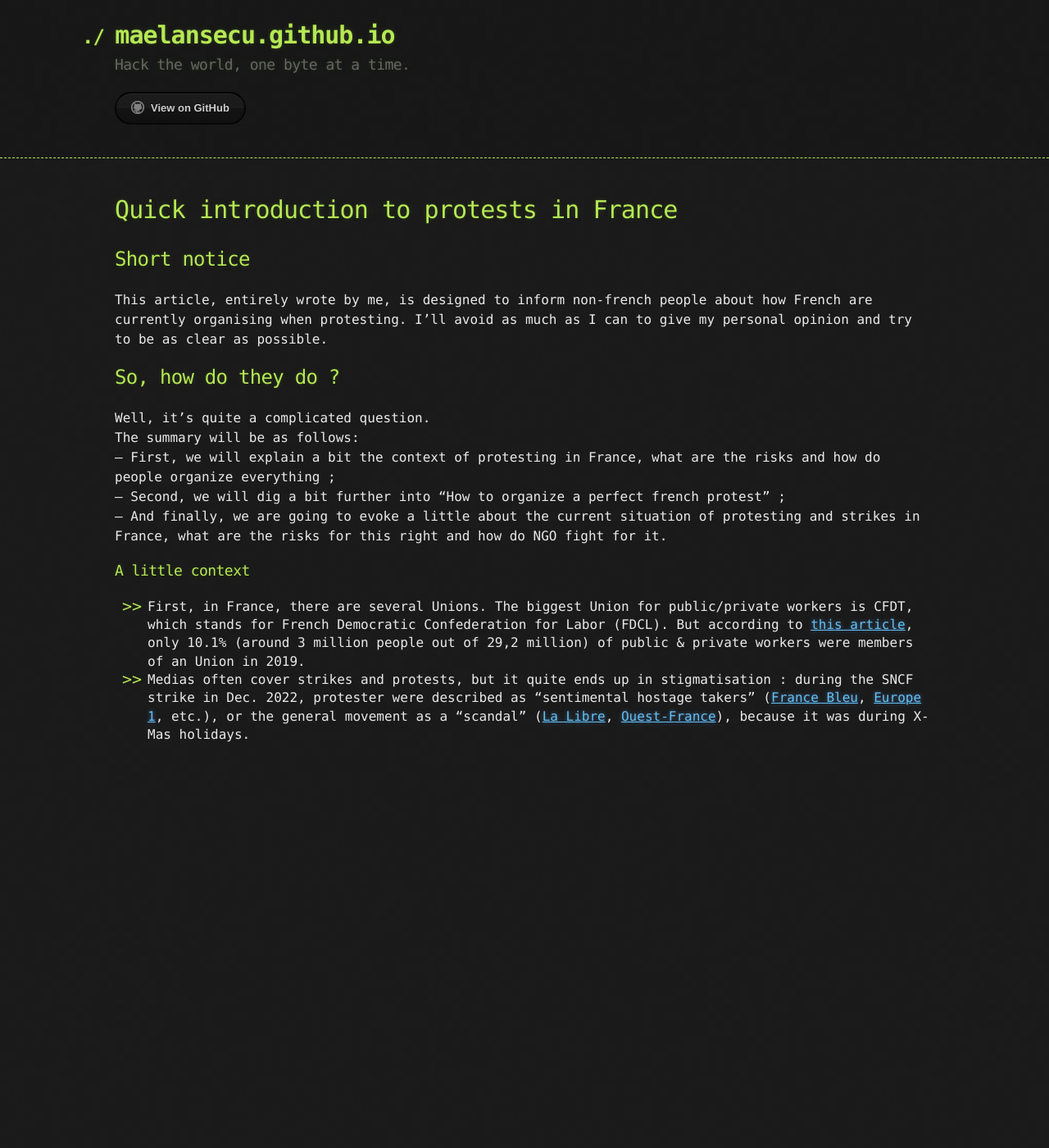
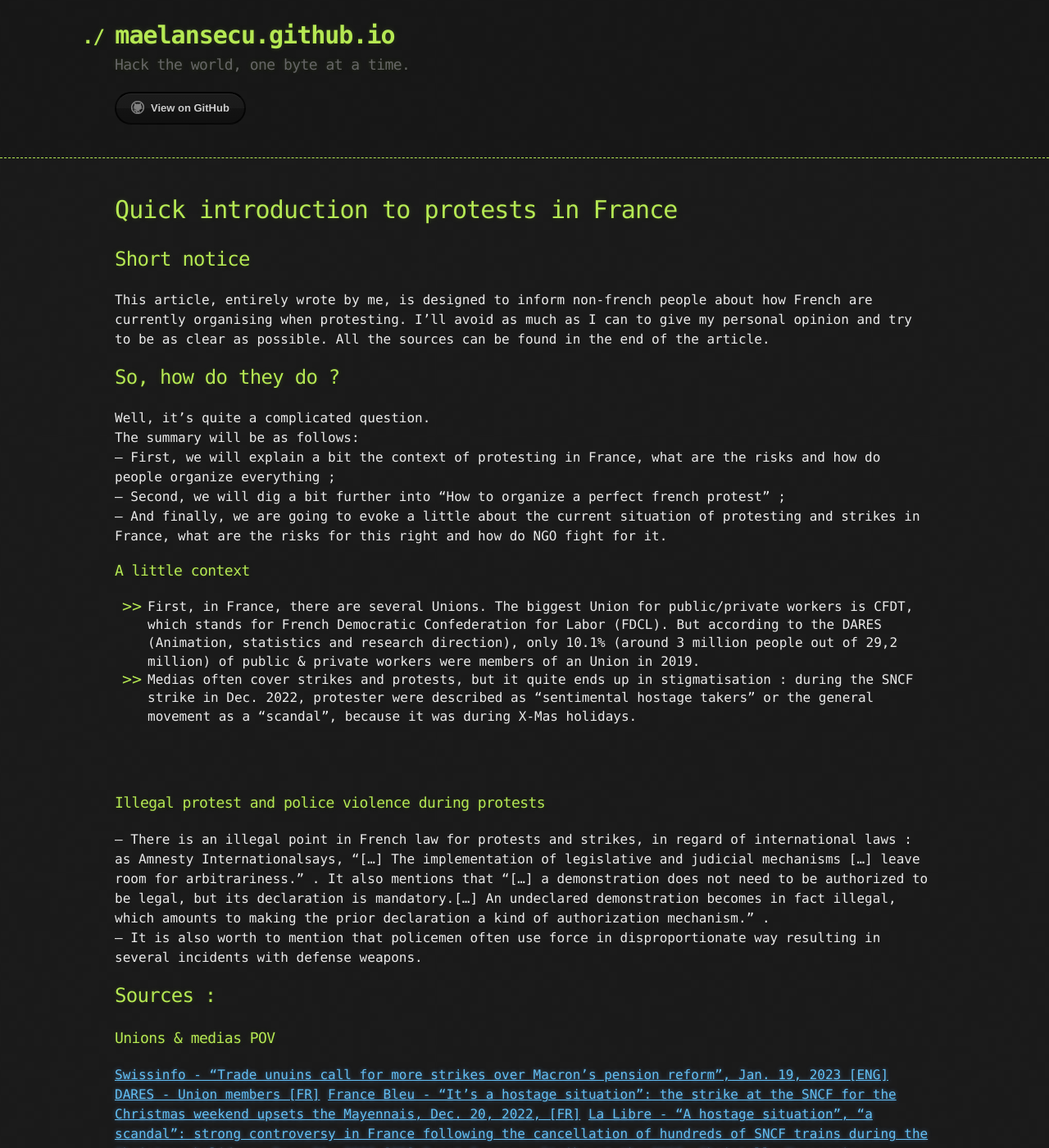
Before and after one commit to maelansecu/maelansecu.github.io, a Jekyll site: the page built from articles/how_do_french_protesters.md, in a window 1280 px wide and 1400 px high. Shown: the whole window at 82% size. Built offline with Jekyll 4.4.1, drawn with Linux system fonts in a browser that asks for light colours; our own code applies the rules of GitHub Pages for plain Markdown files; some of the changed text lies outside the part shown.

Commit message:
Update how_do_french_protesters.md

```diff
--- a/articles/how_do_french_protesters.md
+++ b/articles/how_do_french_protesters.md
@@ -8,6 +8,7 @@ layout: default
 
 This article, entirely wrote by me, is designed to inform non-french people about how French are currently organising when protesting.
 I'll avoid as much as I can to give my personal opinion and try to be as clear as possible.
+All the sources can be found in the end of the article.
 
 ## So, how do they do ?
 
@@ -19,11 +20,31 @@ The summary will be as follows:<br>
 
 ### A little context
 
-- First, in France, there are several Unions. The biggest Union for public/private workers is CFDT, which stands for French Democratic Confederation for Labor (FDCL). But according to [this article](https://dares.travail-emploi.gouv.fr/donnees/la-syndicalisation), only 10.1% (around 3 million people out of 29,2 million) of public & private workers were members of an Union in 2019. <br>
-- Medias often cover strikes and protests, but it quite ends up in stigmatisation : during the SNCF strike in Dec. 2022, protester were described as "sentimental hostage takers" ([France Bleu](https://www.francebleu.fr/infos/societe/c-est-une-prise-d-otage-la-greve-a-la-sncf-pour-le-week-end-de-noel-contrarient-les-mayennais-3921103), [Europe 1](https://www.europe1.fr/economie/edito-la-greve-a-la-sncf-une-prise-dotage-sociale-3926635), etc.), or the general movement as a "scandal" ([La Libre](https://www.lalibre.be/economie/entreprises-startup/2022/12/21/une-prise-dotage-un-scandale-vive-polemique-en-france-suite-a-lannulation-de-centaines-de-trains-sncf-lors-des-fetes-de-noel-UAEJVR24HZCG7OFKAWREW3EPVI/), [Ouest-France](https://www.ouest-france.fr/pays-de-la-loire/nantes-44000/greve-a-la-sncf-christelle-morancais-fustige-l-esprit-egoiste-de-ces-inconscients-4782f01c-8203-11ed-95d2-87cbdb857717)), because it was during X-Mas holidays.<br>
+- First, in France, there are several Unions. The biggest Union for public/private workers is CFDT, which stands for French Democratic Confederation for Labor (FDCL). But according to the DARES (Animation, statistics and research direction), only 10.1% (around 3 million people out of 29,2 million) of public & private workers were members of an Union in 2019. <br>
+- Medias often cover strikes and protests, but it quite ends up in stigmatisation : during the SNCF strike in Dec. 2022, protester were described as "sentimental hostage takers" or the general movement as a "scandal", because it was during X-Mas holidays.<br>
 
 <br>
 <br>
+### Illegal protest and police violence during protests
 
-<!--- There is also an illegal point in French law for protests and strikes : as [Amnesty International](https://www.amnesty.org/fr/) says, "[...] in France, protest right has deteriorated. At issue: the implementation of legislative and judicial mechanisms that leave room for arbitrariness." (read it [here](https://www.amnesty.fr/dossiers/droit-de-manifester-en-france)). It also mentions that "[...] a demonstration does not need to be authorized to be legal, but its declaration is mandatory. The French law does not say it as such, but an undeclared demonstration becomes in fact illegal, which amounts to making the prior declaration a kind of authorization mechanism." ([focus here](https://www.amnesty.fr/focus/tout-savoir-sur-le-droit-de-manifester-en-france)).<br>
-- It is also worth to mention that policemen often use force in disproportionate way resulting in several incidents with defense weapons. The most recent article is about [the mega-pool planned in the Deux-Sèvres](https://www.lexpress.fr/sciences-sante/sante/forte-hausse-des-blessures-aux-yeux-par-lbd-depuis-les-gilets-jaunes_2105492.html) (french department).<br>-->
+-- There is an illegal point in French law for protests and strikes, in regard of international laws : as Amnesty Internationalsays, "[...] The implementation of legislative and judicial mechanisms [...] leave room for arbitrariness." . It also mentions that "[...] a demonstration does not need to be authorized to be legal, but its declaration is mandatory.[...] An undeclared demonstration becomes in fact illegal, which amounts to making the prior declaration a kind of authorization mechanism." .<br>
+-- It is also worth to mention that policemen often use force in disproportionate way resulting in several incidents with defense weapons.<br>
+
+
+
+## Sources :
+
+### Unions & medias POV
+
+[Swissinfo - "Trade unuins call for more strikes over Macron's pension reform", Jan. 19, 2023 [ENG]](https://www.swissinfo.ch/eng/reuters/trade-unions-call-for-more-strikes-over-macron-s-pension-reform/48217084)
+[DARES - Union members [FR]](https://dares.travail-emploi.gouv.fr/donnees/la-syndicalisation)
+[France Bleu - "It's a hostage situation": the strike at the SNCF for the Christmas weekend upsets the Mayennais, Dec. 20, 2022, [FR]](https://www.francebleu.fr/infos/societe/c-est-une-prise-d-otage-la-greve-a-la-sncf-pour-le-week-end-de-noel-contrarient-les-mayennais-3921103)
+[La Libre - "A hostage situation", "a scandal": strong controversy in France following the cancellation of hundreds of SNCF trains during the Christmas holidays, Dec. 21, 2022 [FR]](https://www.lalibre.be/economie/entreprises-startup/2022/12/21/une-prise-dotage-un-scandale-vive-polemique-en-france-suite-a-lannulation-de-centaines-de-trains-sncf-lors-des-fetes-de-noel-UAEJVR24HZCG7OFKAWREW3EPVI/)
+[Ouest-France - Strike at the SNCF. Christelle Morançais castigates "the selfish spirit of these unconscious", Dec. 22, 2022 [FR]](https://www.ouest-france.fr/pays-de-la-loire/nantes-44000/greve-a-la-sncf-christelle-morancais-fustige-l-esprit-egoiste-de-ces-inconscients-4782f01c-8203-11ed-95d2-87cbdb857717)
+
+### Legal POV
+
+[Amnesty - "All about the right to demonstrate in France" [FR]](https://www.amnesty.fr/focus/tout-savoir-sur-le-droit-de-manifester-en-france)
+[Amnesty - "Protest right in France" [FR]](https://www.amnesty.fr/dossiers/droit-de-manifester-en-france)
+
+<!--### Police violence-->
```
